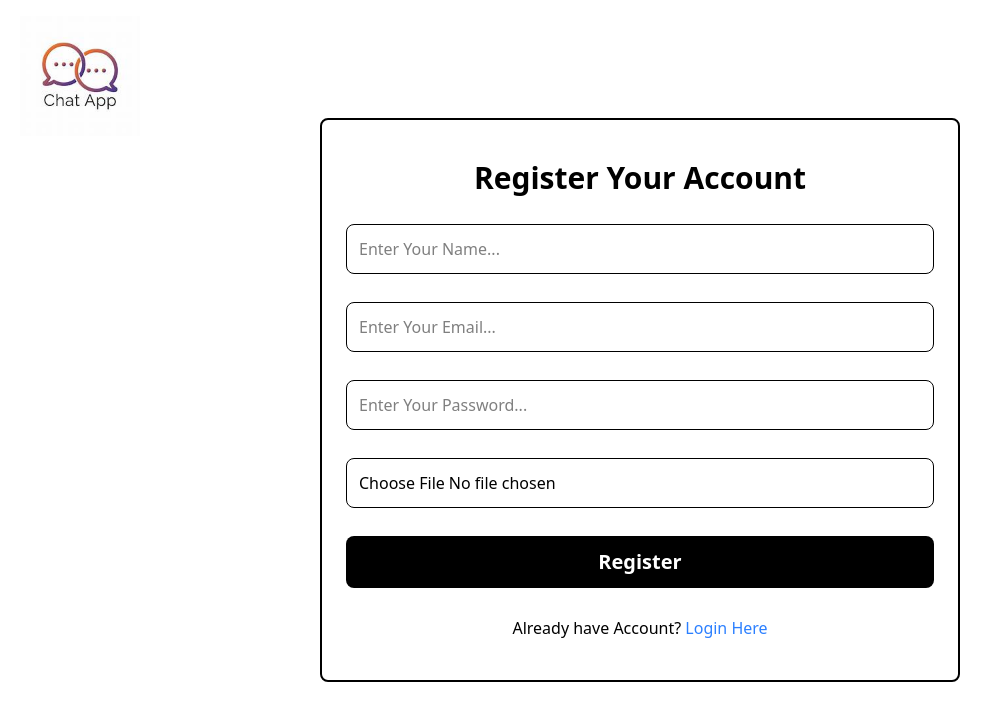
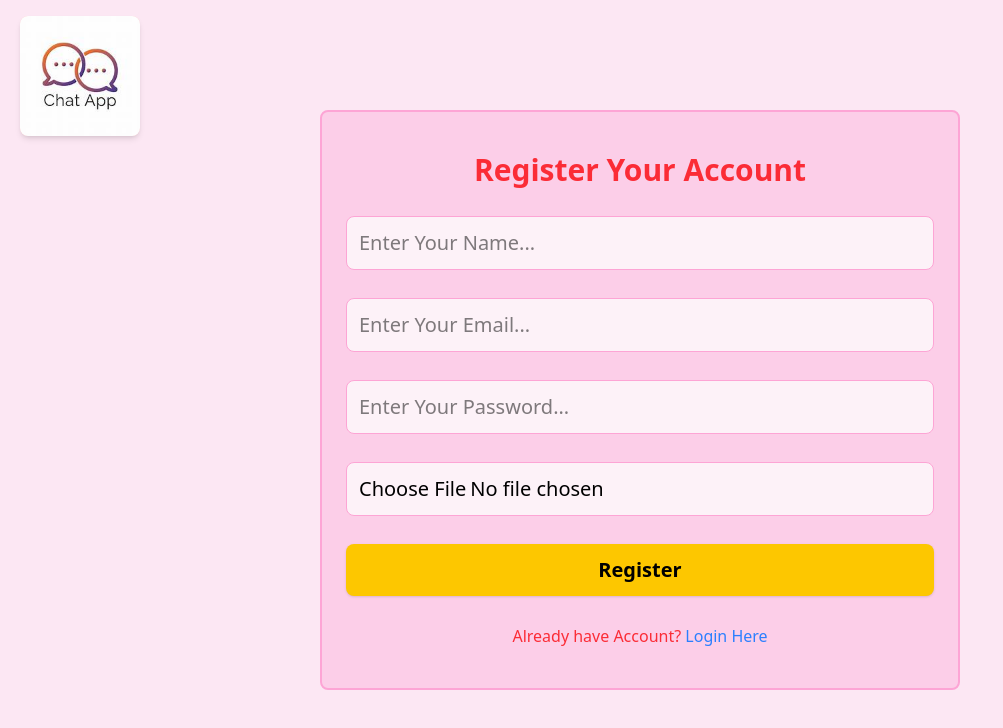
Before and after one commit to adarshkumar-wd/ChatConnect, a React (Vite) app in the folder Frontend/: page /register in a window 1280 px wide. Shown: the top 728 px of the page, without its empty margins (0-1003 px from the left). Built offline with nearby package versions, Linux system fonts and the light colour scheme; no server answers.

Commit message:
make changes in uis

```diff
--- a/Frontend/package.json
+++ b/Frontend/package.json
@@ -15,7 +15,9 @@
     "react": "^19.0.0",
     "react-dom": "^19.0.0",
     "react-icons": "^5.4.0",
+    "react-loading": "^2.0.3",
     "react-router-dom": "^7.1.5",
+    "react-spinners": "^0.17.0",
     "socket.io-client": "^4.8.1",
     "tailwind-scrollbar": "^4.0.2"
   },
--- a/Frontend/src/components/UserCard.jsx
+++ b/Frontend/src/components/UserCard.jsx
@@ -16,7 +16,7 @@ function UserCard({prop}) {
             </div>
 
             <p className='font-medium'>{prop.user.name}</p>
-            <div className={`w-2 h-2 rounded-full ${prop.user.status === "online" ? "bg-green-500" : "bg-red-500"}`}></div>
+            {/* <div className={`w-2 h-2 rounded-full ${prop.user.status === "online" ? "bg-green-500" : "bg-red-500"}`}></div> */}
 
         </div>
 
--- a/Frontend/src/pages/Login.jsx
+++ b/Frontend/src/pages/Login.jsx
@@ -2,55 +2,67 @@ import React, { useContext, useState } from 'react'
 import { Link, useNavigate } from 'react-router-dom'
 import axios from 'axios';
 import { userDataContext } from '../context/UserContext';
+import { HashLoader } from "react-spinners"
 
 function Login() {
 
     const [email, setEmail] = useState("");
     const [password, setPassword] = useState("");
-    const {user , setUser} = useContext(userDataContext);
+    const { user, setUser } = useContext(userDataContext);
+    const [loding, setLoding] = useState(false);
     const navigate = useNavigate();
 
     const handleSubmit = async (e) => {
         e.preventDefault();
 
         const userData = {
-            email : email,
-            password : password
+            email: email,
+            password: password
         }
 
-        const response = await axios.post(`${import.meta.env.VITE_API_URI}/users/login` , userData , {withCredentials : true});
+        try {
+            setLoding(true)
+            const response = await axios.post(`${import.meta.env.VITE_API_URI}/users/login`, userData, { withCredentials: true });
 
             const data = response.data;
             if (data.success === true) {
                 setUser(data.user);
                 // console.log(data.user)
-            localStorage.setItem("user" , JSON.stringify(data.user))
+                localStorage.setItem("user", JSON.stringify(data.user))
                 navigate(`/`);
             }
 
             setEmail("");
             setPassword("");
+            setLoding(false);
+        } catch (error) {
+
+        }
 
     }
 
     return (
         <>
+            {/* Loader Overlay */}
+            <div className={`${loding ? null : "hidden"} absolute border-1 border-pink-700 rounded-lg top-1/2 left-1/2 -translate-x-1/2 -translate-y-1/2 w-[10%] h-[20%] z-50 bg-pink-100 flex items-center justify-center`}>
+                <HashLoader color="#f43f5e" /> {/* Tailwind red-400/pink-500 theme color */}
+            </div>
 
-    <main className='w-screen h-screen flex items-center justify-center'>
+            <main className='w-screen h-screen flex items-center justify-center bg-pink-100'>
                 <div className='relative w-full h-full flex items-center justify-center'>
-            <div className='w-full sm:w-[80%] sm:border-[2px] sm:px-6 sm:rounded-lg sm:py-10 sm:border-black md:w-[75%] custom1:w-[70%] lg:w-[65%] custom2:w-[58%] xl:w-[50%] custom3:w-[40%] px-5'>
+                    <div className='w-full sm:w-[80%] sm:border-[2px] sm:px-6 sm:rounded-lg sm:py-10 sm:border-pink-300 md:w-[75%] custom1:w-[70%] lg:w-[65%] custom2:w-[58%] xl:w-[50%] custom3:w-[40%] px-5 bg-pink-200'>
 
-                <div className='absolute top-4 left-5 bg-black w-30 h-30 '>
-                    <img className='w-full h-full' src="src/assets/chat_app.jpg" alt="" />
+                        <div className='absolute top-4 left-5 bg-red-200 w-30 h-30 rounded-lg overflow-hidden shadow-md'>
+                            <img className='w-full h-full object-cover' src="src/assets/chat_app.jpg" alt="" />
                         </div>
 
                         <form className='flex flex-col gap-5 w-full sm:gap-6 custom1:gap-7'>
-                    <h3 className='font-bold text-3xl text-center'>Login Your Account</h3>
+                            <h3 className='font-bold text-3xl text-center text-red-500'>Login Your Account</h3>
 
                             <input
                                 type="email"
                                 placeholder='Enter Your Email...'
-                    className='rounded-lg border-[1px] outline-none w-full py-3 px-3 test-xl'
+                                className='rounded-lg border border-pink-300 outline-none w-full py-3 px-3 text-xl bg-pink-50'
                                 value={email}
                                 onChange={(e) => setEmail(e.target.value)}
                             />
@@ -58,21 +70,29 @@ function Login() {
                             <input
                                 type="password"
                                 placeholder='Enter Your Password...'
-                    className='rounded-lg border-[1px] outline-none w-full py-3 px-3 test-xl'
+                                className='rounded-lg border border-pink-300 outline-none w-full py-3 px-3 text-xl bg-pink-50'
                                 value={password}
                                 onChange={(e) => setPassword(e.target.value)}
                             />
+
                             <button
                                 onClick={handleSubmit}
-                    className='w-full bg-black text-white py-3 font-semibold text-xl rounded-lg '>Login</button>
-                    <h3 className='text-center'>Don't have an account? <span className='text-blue-500'><Link to={"/register"}>Register Here</Link></span></h3>
+                                className='w-full bg-yellow-400 text-black py-3 font-semibold text-xl rounded-lg shadow hover:bg-yellow-300 transition-all duration-200'
+                            >
+                                Login
+                            </button>
+
+                            <h3 className='text-center text-red-500'>
+                                Don't have an account? <span className='text-blue-500'><Link to={"/register"}>Register Here</Link></span>
+                            </h3>
                         </form>
+
                     </div>
                 </div>
             </main>
-
         </>
     )
+
 }
 
 export default Login
--- a/Frontend/src/pages/Register.jsx
+++ b/Frontend/src/pages/Register.jsx
@@ -2,6 +2,7 @@ import React, { useState, useContext, useEffect } from 'react'
 import { Link, useNavigate } from 'react-router-dom'
 import axios from "axios"
 import { userDataContext } from '../context/UserContext';
+import { HashLoader } from 'react-spinners';
 
 function Register() {
 
@@ -10,6 +11,7 @@ function Register() {
   const [password, setPassword] = useState("")
   const { user, setUser } = useContext(userDataContext)
   const [avatar, setAvatar] = useState()
+  const [loading, setLoading] = useState(false);
   const navigate = useNavigate()
 
   useEffect(() => {
@@ -28,7 +30,8 @@ function Register() {
     formData.append("avatar", avatar);
 
     try {
-      const response = await axios.post(`${import.meta.env.VITE_API_URI}/users/register`, formData, { withCredentials: true , headers : { "Content-Type": "multipart/form-data",} });
+      setLoading(true)
+      const response = await axios.post(`${import.meta.env.VITE_API_URI}/users/register`, formData, { withCredentials: true, headers: { "Content-Type": "multipart/form-data", } });
       const data = response.data;
 
       if (data.success === true) {
@@ -37,9 +40,10 @@ function Register() {
         navigate(`/`)
       }
 
-      setName("")
-      setEmail("")
-      setPassword("")
+      setName("");
+      setEmail("");
+      setPassword("");
+      setLoading(false);
     } catch (error) {
       console.log(error)
     }
@@ -48,22 +52,26 @@ function Register() {
 
   return (
     <>
+      {/* Loader Overlay */}
+      <div className={`${loading ? null : "hidden"} absolute border-1 border-pink-700 rounded-lg top-1/2 left-1/2 -translate-x-1/2 -translate-y-1/2 w-[10%] h-[20%] z-50 bg-pink-100 flex items-center justify-center`}>
+        <HashLoader color="#f43f5e" /> {/* Tailwind pink/red theme color */}
+      </div>
 
-      <main className='w-screen h-screen flex items-center justify-center'>
+      <main className='w-screen h-screen flex items-center justify-center bg-pink-100'>
         <div className='relative w-full h-full flex items-center justify-center'>
-          <div className='w-full sm:w-[80%] sm:border-[2px] sm:px-6 sm:rounded-lg sm:py-10 sm:border-black md:w-[75%] custom1:w-[70%] lg:w-[65%] custom2:w-[58%] xl:w-[50%] custom3:w-[40%] px-5'>
+          <div className='w-full sm:w-[80%] sm:border-[2px] sm:px-6 sm:rounded-lg sm:py-10 sm:border-pink-300 md:w-[75%] custom1:w-[70%] lg:w-[65%] custom2:w-[58%] xl:w-[50%] custom3:w-[40%] px-5 bg-pink-200'>
 
-            <div className='absolute top-4 left-5 bg-black w-30 h-30 '>
-              <img className='w-full h-full' src="src/assets/chat_app.jpg" alt="" />
+            <div className='absolute top-4 left-5 bg-red-200 w-30 h-30 rounded-lg overflow-hidden shadow-md'>
+              <img className='w-full h-full object-cover' src="src/assets/chat_app.jpg" alt="" />
             </div>
 
             <form className='flex flex-col gap-5 w-full sm:gap-6 custom1:gap-7'>
-              <h3 className='font-bold text-3xl text-center'>Register Your Account</h3>
+              <h3 className='font-bold text-3xl text-center text-red-500'>Register Your Account</h3>
 
               <input
                 type="text"
                 placeholder='Enter Your Name...'
-                className='rounded-lg border-[1px] outline-none w-full py-3 px-3 test-xl'
+                className='rounded-lg border border-pink-300 outline-none w-full py-3 px-3 text-xl bg-pink-50'
                 value={name}
                 onChange={(e) => setName(e.target.value)}
               />
@@ -71,7 +79,7 @@ function Register() {
               <input
                 type="email"
                 placeholder='Enter Your Email...'
-                className='rounded-lg border-[1px] outline-none w-full py-3 px-3 test-xl'
+                className='rounded-lg border border-pink-300 outline-none w-full py-3 px-3 text-xl bg-pink-50'
                 value={email}
                 onChange={(e) => setEmail(e.target.value)}
               />
@@ -79,7 +87,7 @@ function Register() {
               <input
                 type="password"
                 placeholder='Enter Your Password...'
-                className='rounded-lg border-[1px] outline-none w-full py-3 px-3 test-xl'
+                className='rounded-lg border border-pink-300 outline-none w-full py-3 px-3 text-xl bg-pink-50'
                 value={password}
                 onChange={(e) => setPassword(e.target.value)}
               />
@@ -87,22 +95,28 @@ function Register() {
               <input
                 type="file"
                 accept="image/*"
-                className='rounded-lg border-[1px] outline-none w-full py-3 px-3 test-xl file:cursor-pointer'
+                className='rounded-lg border border-pink-300 outline-none w-full py-3 px-3 text-xl bg-pink-50 file:cursor-pointer'
                 onChange={(e) => setAvatar(e.target.files[0])}
               />
 
               <button
                 onClick={handleSubmit}
-                className='w-full bg-black text-white py-3 font-semibold text-xl rounded-lg '>Register</button>
+                className='w-full bg-yellow-400 text-black py-3 font-semibold text-xl rounded-lg shadow hover:bg-yellow-300 transition-all duration-200'
+              >
+                Register
+              </button>
 
-              <h3 className='text-center'>Already have Account? <span className='text-blue-500'><Link to={"/login"}>Login Here</Link></span></h3>
+              <h3 className='text-center text-red-500'>
+                Already have Account? <span className='text-blue-500'><Link to={"/login"}>Login Here</Link></span>
+              </h3>
             </form>
+
           </div>
         </div>
       </main>
-
     </>
   )
+
 }
 
 export default Register
```
Also changed, not shown: 1 other file (tests, documents, lock files or other folders). Lines whose indentation alone changed are shown as unchanged.
